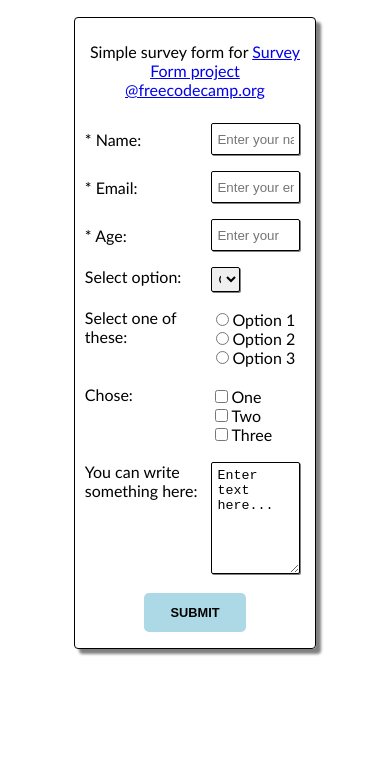
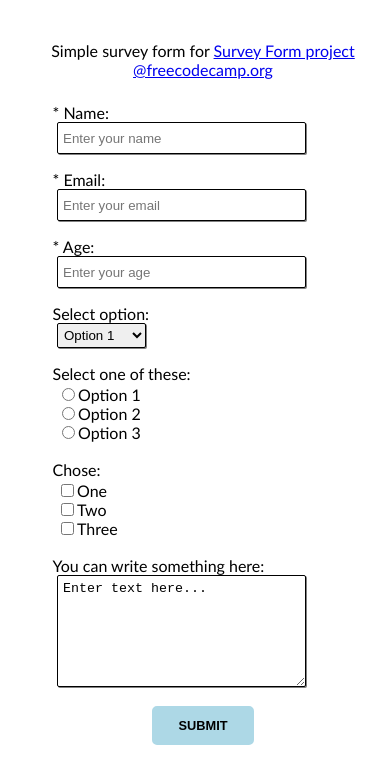
Before and after one commit to xeedo/ResponsiveSurveyForm, a plain HTML site: page index.html in a window 390 px wide. Shown: the part 62-844 px from the top of the page. Drawn offline with Linux system fonts and the light colour scheme.

Commit message:
Updated media screen styles

```diff
--- a/assets/style.css
+++ b/assets/style.css
@@ -96,8 +96,22 @@ input[type="checkbox"], input[type="radio"] {
 }
 
 @media screen and (max-width: 520px) {
+    #survey-form {
+        width: 100%;
+        border: none;
+        box-shadow: none;
+    }
+
+    .row {
+        flex-direction: column;
+    }
+
+    .up {
+        align-items: center;
+    }
+
     .labels {
-        width: 100%;
+        width: 80%;
         text-align: left;
     }
 
```
